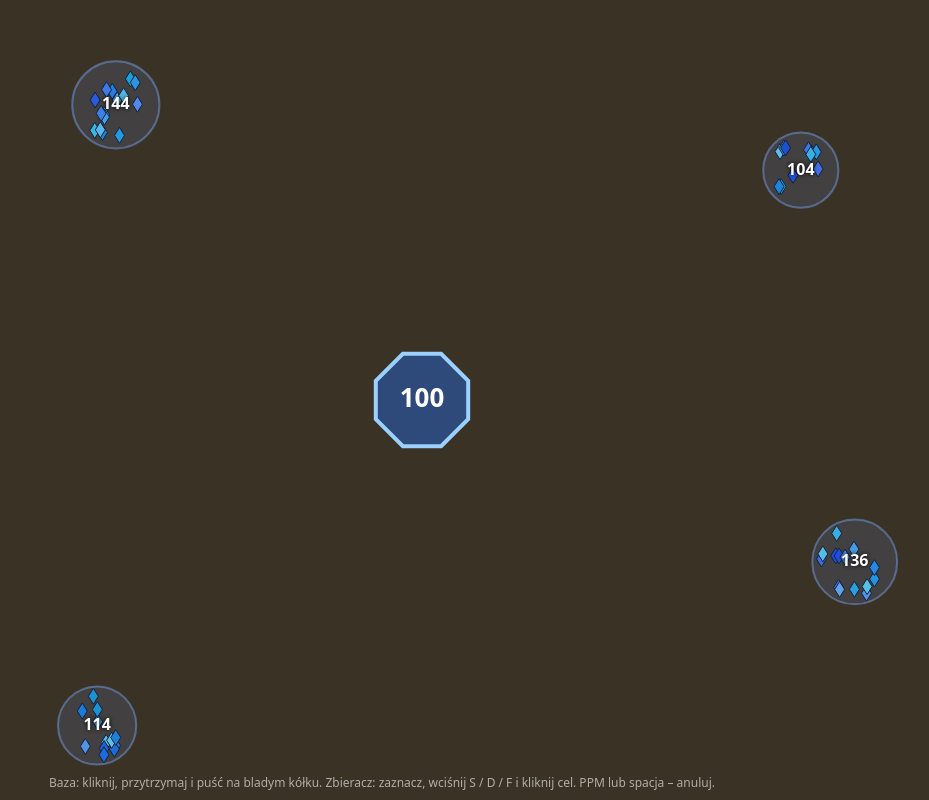
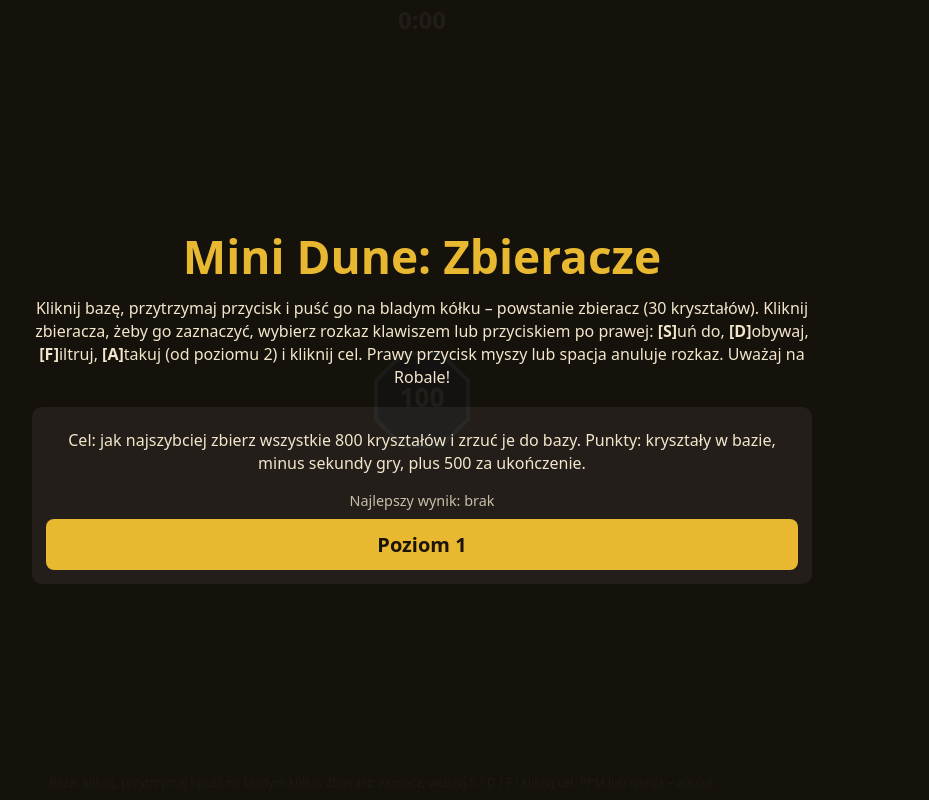
Before and after one commit to marcinostaszewskicode/arrakisoid, a plain HTML site: page index.html in a window 1280 px wide. Shown: the whole page, without its empty margins (218-1147 px from the left). Drawn offline with Linux system fonts and the light colour scheme.

Commit message:
Refactor game logic and update HTML structure

```diff
--- a/index.html
+++ b/index.html
@@ -7,12 +7,28 @@
 @media (prefers-color-scheme:dark){:root{--bg:#2a231b}}
 html,body{margin:0;height:100%;background:var(--bg);overflow:hidden}
 canvas{display:block}
+#menu{position:fixed;inset:0;display:flex;align-items:center;justify-content:center;background:rgba(20,15,10,.94);color:#f3e6cc;font-family:system-ui,sans-serif;overflow:auto;padding:env(safe-area-inset-top,0px) 16px env(safe-area-inset-bottom,0px)}
+#menu .box{max-width:780px;text-align:center}
+#menu h1{font-size:clamp(28px,6vw,46px);margin:.2em 0;color:#e8b830}
+#menu p{line-height:1.45;margin:.5em 0}
+#res{color:#ffd27a;font-weight:bold;font-size:1.1em}
+.cols{display:grid;grid-template-columns:repeat(auto-fit,minmax(260px,1fr));gap:20px;margin-top:18px}
+.col{display:flex;flex-direction:column;justify-content:space-between;background:rgba(255,255,255,.06);border-radius:10px;padding:14px}
+.best{opacity:.8;font-size:.9em}
+#menu button{font:bold 20px system-ui,sans-serif;padding:12px 24px;border:0;border-radius:8px;cursor:pointer;color:#1b1408}
+#l1{background:#e8b830}#l2{background:#3ddc5a}
 </style></head><body><canvas id="c"></canvas>
+<div id="menu"><div class="box"><h1>Mini Dune: Zbieracze</h1><p id="res"></p>
+<p>Kliknij bazę, przytrzymaj przycisk i puść go na bladym kółku – powstanie zbieracz (30 kryształów). Kliknij zbieracza, żeby go zaznaczyć, wybierz rozkaz klawiszem lub przyciskiem po prawej: <b>[S]</b>uń do, <b>[D]</b>obywaj, <b>[F]</b>iltruj, <b>[A]</b>takuj (od poziomu 2) i kliknij cel. Prawy przycisk myszy lub spacja anuluje rozkaz. Uważaj na Robale!</p>
+<div class="cols"><div class="col"><p>Cel: jak najszybciej zbierz wszystkie 800 kryształów i zrzuć je do bazy. Punkty: kryształy w bazie, minus sekundy gry, plus 500 za ukończenie.</p><p class="best" id="b1"></p><button id="l1">Poziom 1</button></div>
+<div class="col" id="col2"><p>Cel: jak najszybciej zbierz w bazie 1000 kryształów, pokonując Robale strzałami kryształów.</p><p class="best" id="b2"></p><button id="l2">Poziom 2</button></div></div></div></div>
 <script>
 // ===== USTAWIENIA (łatwa zmiana) =====
 const START_CRYSTALS=100, COLLECTOR_COST=30, BUILD_TIME=6;
 const CARGO_MAX=10, MINE_TIME=4, DELIVER_TIME=4;
-const FIELD_MIN=100, FIELD_MAX=150, CRYSTAL_PER_DIAMOND=10;
+const CRYSTAL_PER_DIAMOND=10, FIELD_L1=200, TOTAL_L2=800, FIELD2_MIN=100, FIELD2_MAX=300, BUG_FIELD=50;
+const BUG_HP=12, BUG_SLOW_STEP=16, BUG_HIT_R=30, LASER_TIME=.25;
+const GOAL_L2=1000, WIN_L1=500, WIN_L2=5000;
 const COLLECTOR_SPEED=70, BASE_R=50, COLL_R=14, DIE_TIME=2;
 const BUG_FIRST=5, BUG_INTERVAL=7, BUG_SPEED=60;
 
@@ -21,16 +37,36 @@ function rs(){W=cv.width=innerWidth;H=cv.height=innerHeight}addEventListener('re
 const COL={A:'#ff4040',S:'#4aa0ff',D:'#3ddc5a',F:'#c070ff'},NAME={A:'Atakuj',S:'Suń do',D:'Dobywaj',F:'Filtruj'},KEYS='ASDF';
 const R=(a,b)=>a+Math.random()*(b-a);
 const bx=()=>W/2,by=()=>H/2;
-let crystals=START_CRYSTALS,build=null,ghost=null,sel=null,order=null,mx=0,my=0,msg='',msgT=0,t=0,bugT=BUG_FIRST;
-const cols=[],fields=[],bugs=[];
+let crystals=START_CRYSTALS,build=null,ghost=null,sel=null,order=null,mx=0,my=0,msg='',msgT=0,t=0,gt=0,lvl=1,state='menu',bugT=BUG_FIRST;
+const cols=[],fields=[],bugs=[],lasers=[];
+const SK='minidune_v1';let save={b1:null,b2:null,u2:false};
+try{Object.assign(save,JSON.parse(localStorage.getItem(SK)||'{}'))}catch(e){}
+const store=()=>{try{localStorage.setItem(SK,JSON.stringify(save))}catch(e){}};
+const fmt=s=>Math.floor(s/60)+':'+String(s%60).padStart(2,'0');
 
-function newField(qx,qy){
-  const v=Math.round(R(FIELD_MIN,FIELD_MAX)),n=Math.ceil(v/CRYSTAL_PER_DIAMOND),r=22+v*.15;
-  const fx=qx?R(.70,.84):R(.05,.30),fy=qy?R(.70,.92):R(.08,.30),d=[];
+function makeField(fx,fy,v){
+  const n=Math.ceil(v/CRYSTAL_PER_DIAMOND),r=22+v*.15,d=[];
   for(let i=0;i<n;i++){const a=R(0,6.28),rr=Math.sqrt(Math.random())*(r-8);d.push({x:Math.cos(a)*rr,y:Math.sin(a)*rr,h:R(195,230),l:R(45,65)})}
   return{fx,fy,v,r,d,get x(){return this.fx*W},get y(){return this.fy*H}};
 }
-for(const qx of[0,1])for(const qy of[0,1])fields.push(newField(qx,qy));
+function startLevel(n){
+  lvl=n;crystals=START_CRYSTALS;build=ghost=sel=order=null;gt=0;bugT=BUG_FIRST;
+  cols.length=fields.length=bugs.length=lasers.length=0;
+  let vals=[FIELD_L1,FIELD_L1,FIELD_L1,FIELD_L1];
+  if(n==2){let rem;do{vals=[0,0,0].map(()=>Math.round(R(FIELD2_MIN,FIELD2_MAX)));rem=TOTAL_L2-vals[0]-vals[1]-vals[2]}while(rem<FIELD2_MIN||rem>FIELD2_MAX);vals.push(rem);vals.sort(()=>Math.random()-.5)}
+  let i=0;for(const qx of[0,1])for(const qy of[0,1])fields.push(makeField(qx?R(.70,.84):R(.05,.30),qy?R(.70,.92):R(.08,.30),vals[i++]));
+  menu.style.display='none';state='play';
+}
+function checkEnd(){
+  const s=Math.floor(gt);let sc=null;
+  if(lvl==1&&!fields.length&&cols.every(c=>c.cargo==0||c.die!=null))sc=crystals-s+WIN_L1;
+  else if(lvl==2&&crystals>=GOAL_L2)sc=WIN_L2-s;
+  if(sc!=null){
+    const k='b'+lvl;if(save[k]==null||sc>save[k])save[k]=sc;if(lvl==1&&sc>0)save.u2=true;store();
+    state='over';snd(880,.5,'triangle',.15,1320);showMenu('Poziom '+lvl+' ukończony! Czas: '+fmt(s)+', wynik: '+sc);return true;
+  }
+  if(!cols.length&&!build&&crystals<COLLECTOR_COST){state='over';snd(200,.5,'sawtooth',.12,80);showMenu('Koniec gry – nie masz już zbieraczy ani kryształów na nowego.');return true}
+}
 
 // ===== DŹWIĘK (Web Audio) =====
 let ac;
@@ -45,11 +81,19 @@ function err(m){snd(150,.15,'sawtooth');if(m){msg=m;msgT=2}}
 // ===== STEROWANIE =====
 const btn=i=>({x:W-84,y:H/2-150+i*76,w:64,h:64});
 function setOrder(k){
-  if(!sel||k=='A')return;
+  if(!sel||(k=='A'&&lvl<2))return;
   order=order==k?null:k;snd(order?480:300,.06,'square');
 }
 function exec(x,y){
   const c=sel;if(!c||!order)return;
+  if(order=='A'){
+    if(c.cargo<=0){order=null;return err('Brak kryształów do strzału')}
+    const b=bugs.find(b=>Math.hypot(x-b.x,y-b.y)<BUG_HIT_R);if(!b)return err('Kliknij w Robala');
+    c.cargo--;b.hp--;c.a=Math.atan2(b.y-c.y,b.x-c.x);lasers.push({x1:c.x,y1:c.y,x2:b.x,y2:b.y,t:LASER_TIME});snd(1100,.15,'square',.1,400);
+    if(b.hp<=0){bugs.splice(bugs.indexOf(b),1);fields.push(makeField(Math.min(.88,Math.max(.03,b.x/W)),Math.min(.95,Math.max(.05,b.y/H)),BUG_FIELD));snd(300,.3,'triangle',.15,800)}
+    if(c.cargo<=0)order=null;
+    return;
+  }
   if(order=='S')c.o={t:'S',x,y};
   else if(order=='D'){
     const f=fields.find(f=>Math.hypot(x-f.x,y-f.y)<f.r);if(!f)return err('Kliknij pole kryształów');
@@ -106,10 +150,12 @@ function spawnBug(){
   const s=Math.floor(Math.random()*4),m=40;let x,y;
   if(s==0){x=-m;y=R(0,H)}else if(s==1){x=W+m;y=R(0,H)}else if(s==2){y=-m;x=R(0,W)}else{y=H+m;x=R(0,W)}
   const a=Math.atan2(R(H*.25,H*.75)-y,R(W*.25,W*.75)-x);
-  bugs.push({x,y,a,age:0});snd(200,.3,'sawtooth',.1,100);
+  bugs.push({x,y,a,age:0,hp:BUG_HP});snd(200,.3,'sawtooth',.1,100);
 }
 function update(dt){
-  t+=dt;if(msgT>0)msgT-=dt;
+  if(checkEnd())return;
+  t+=dt;gt+=dt;if(msgT>0)msgT-=dt;
+  for(let i=lasers.length-1;i>=0;i--)if((lasers[i].t-=dt)<=0)lasers.splice(i,1);
   if(build){
     build.t+=dt;
     if(build.t>=BUILD_TIME){cols.push({x:build.x,y:build.y,a:build.a,cargo:0,o:null,die:null,work:false});build=null;snd(660,.25,'triangle',.15,990)}
@@ -143,7 +189,7 @@ function update(dt){
   for(let i=cols.length-1;i>=0;i--)if(cols[i].die>=DIE_TIME)cols.splice(i,1);
   bugT-=dt;if(bugT<=0){spawnBug();bugT=BUG_INTERVAL}
   for(let i=bugs.length-1;i>=0;i--){
-    const b=bugs[i];b.age+=dt;b.x+=Math.cos(b.a)*BUG_SPEED*dt;b.y+=Math.sin(b.a)*BUG_SPEED*dt;
+    const b=bugs[i];b.age+=dt;const sp=BUG_SPEED*(1-(BUG_HP-b.hp)/BUG_SLOW_STEP);b.x+=Math.cos(b.a)*sp*dt;b.y+=Math.sin(b.a)*sp*dt;
     for(const c of cols)if(c.die==null)for(const k of[-1,0,1]){
       if(Math.hypot(c.x-(b.x+Math.cos(b.a)*14*k),c.y-(b.y+Math.sin(b.a)*14*k))<COLL_R+11){
         c.die=0;if(sel==c){sel=null;order=null}snd(130,.4,'sawtooth',.15,60);break;
@@ -194,13 +240,15 @@ function draw(){
   // robale
   for(const b of bugs){
     g.save();g.translate(b.x,b.y);g.rotate(b.a);
-    g.beginPath();g.roundRect(-22,-10,44,20,9);g.fillStyle='#d12b2b';g.fill();g.lineWidth=2;g.strokeStyle='#5a0d0d';g.stroke();
+    g.beginPath();g.roundRect(-22,-10,44,20,9);g.fillStyle='hsl(0,70%,'+(5+43*(b.hp-1)/(BUG_HP-1))+'%)';g.fill();g.lineWidth=2;g.strokeStyle='#5a0d0d';g.stroke();
     g.fillStyle='#ffe';g.beginPath();g.arc(14,-4,3,0,6.283);g.arc(14,4,3,0,6.283);g.fill();
     g.restore();
   }
+  for(const l of lasers){g.beginPath();g.moveTo(l.x1,l.y1);g.lineTo(l.x2,l.y2);g.lineWidth=3;g.strokeStyle='#3dff6a';g.stroke()}
+  txt(fmt(Math.floor(gt)),W/2,22,24,'rgba(255,255,255,.9)');
   // panel rozkazów
   if(sel)for(let i=0;i<4;i++){
-    const k=KEYS[i],b=btn(i),off=k=='A',on=order==k;
+    const k=KEYS[i],b=btn(i),off=k=='A'&&lvl<2,on=order==k;
     g.fillStyle=on?'#5a4f3d':'#241d15';g.fillRect(b.x,b.y,b.w,b.h);
     g.lineWidth=on?3:1.5;g.strokeStyle=on?'#fff':'#7a6a50';g.strokeRect(b.x,b.y,b.w,b.h);
     g.globalAlpha=off?.3:1;
@@ -216,8 +264,20 @@ function draw(){
   }
   txt('Baza: kliknij, przytrzymaj i puść na bladym kółku. Zbieracz: zaznacz, wciśnij S / D / F i kliknij cel. PPM lub spacja – anuluj.',W/2-40,H-16,12,'rgba(255,255,255,.6)','normal');
   if(msgT>0)txt(msg,W/2,40,20,'#ffd27a');
-  if(!cols.length&&!build&&crystals<COLLECTOR_COST)txt('Koniec gry – odśwież stronę (F5)',W/2,80,26,'#ff7a7a');
+
 }
+const $=id=>document.getElementById(id),menu=$('menu');
+function showMenu(res){
+  $('res').textContent=res||'';
+  $('b1').textContent=save.b1==null?'Najlepszy wynik: brak':'Najlepszy wynik: '+save.b1;
+  $('b2').textContent=save.b2==null?'Najlepszy wynik: brak':'Najlepszy wynik: '+save.b2;
+  $('col2').style.display=save.u2?'':'none';
+  menu.style.display='flex';
+}
+function initAc(){if(!ac)ac=new(window.AudioContext||window.webkitAudioContext)()}
+$('l1').onclick=()=>{initAc();startLevel(1)};
+$('l2').onclick=()=>{initAc();startLevel(2)};
+showMenu();
 let last=performance.now();
-(function loop(n){const dt=Math.min(.05,(n-last)/1000);last=n;update(dt);draw();requestAnimationFrame(loop)})(last);
+(function loop(n){const dt=Math.min(.05,(n-last)/1000);last=n;if(state=='play')update(dt);draw();requestAnimationFrame(loop)})(last);
 </script></body></html>
```
